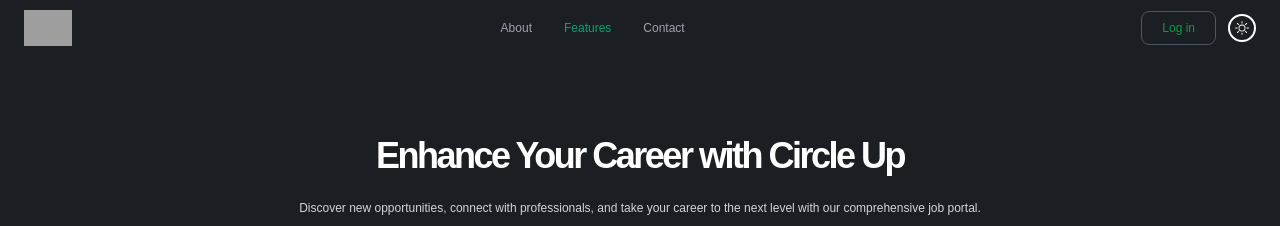
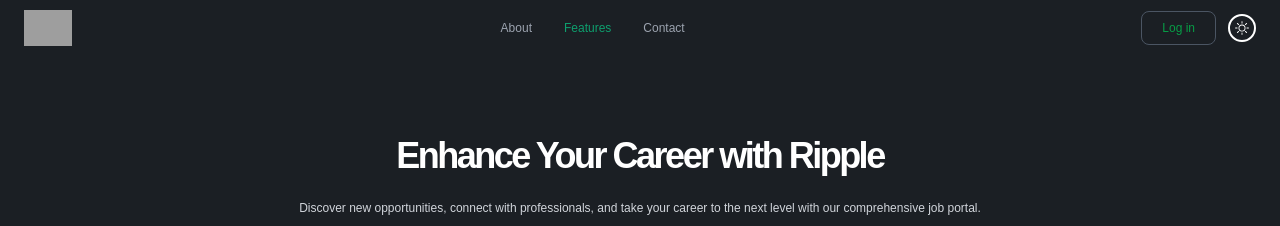
Before and after one commit to AdithyaSiva5/Ripple-Job-Portal-Frontend, a React (Vite) app: page /not-authorized in a window 1280 px wide. Both pictures are taken after a click on the button "Features". Shown: the top 226 px of the page. Built offline with nearby package versions, Linux system fonts and the light colour scheme; grey boxes are pictures that could not be loaded.

Commit message:
minor changes

```diff
--- a/src/constants/baseUrls.ts
+++ b/src/constants/baseUrls.ts
@@ -1,2 +1,2 @@
-export const BASE_URL = "http://ripplejobportal.in";
-export const DOMIAN_URL="http://ripplejobportal.in";
+export const BASE_URL = "https://ripplejobportal.in";
+export const DOMIAN_URL="https://ripplejobportal.in";
--- a/src/pages/user/Features/Features.tsx
+++ b/src/pages/user/Features/Features.tsx
@@ -9,7 +9,7 @@
                 <div className="flex flex-col px-8 mx-auto space-y-12 max-w-7xl xl:px-12">
                     <div className="relative">
                         <h2 className="w-full title   text-black text-4xl font-bold text-center dark:text-white">
-                            Enhance Your Career with Circle Up
+                            Enhance Your Career with Ripple
                         </h2>
                         <p className="w-full py-8 mx-auto -mt-2 text-xs text-center text-gray-700 dark:text-gray-300 intro sm:max-w-3xl">
                             Discover new opportunities, connect with professionals, and take your career to the next level with our comprehensive job portal.
```
Also changed, not shown: 3 other files (tests, documents, lock files or other folders).
